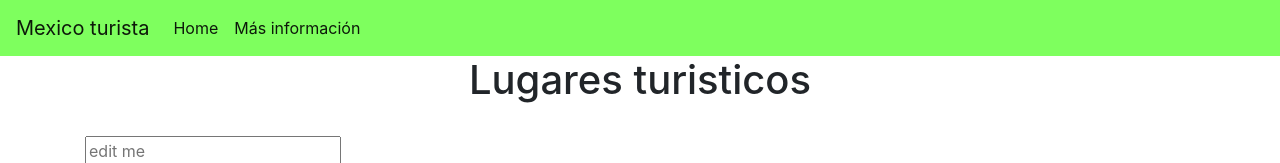
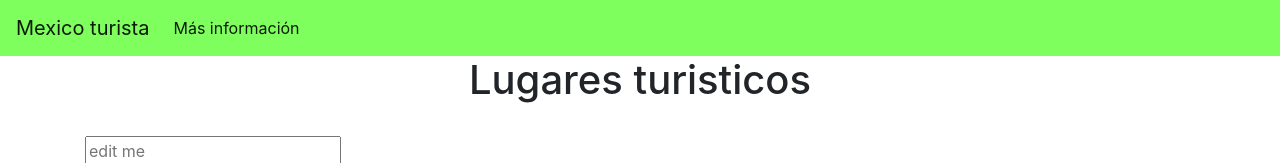
Before and after one commit to castorenandres/act2VueJs, a plain HTML site: page index.html in a window 1280 px wide. Shown: the top 163 px of the page. Drawn offline with nearby package versions, Linux system fonts and the light colour scheme.

Commit message:
se elimino la pestaña de home

```diff
--- a/index.html
+++ b/index.html
@@ -19,9 +19,6 @@
 
             <div class="collapse navbar-collapse" id="navbarSupportedContent">
                 <ul class="navbar-nav mr-auto">
-                  <li class="nav-item active">
-                    <a class="nav-link" href="/index.html">Home <span class="sr-only">(current)</span></a>
-                  </li>
                   <li class="nav-item active">
                       <a class="nav-link" href="https://lanzateyviaja.com/mexico/lugares-turisticos">Más información <span class="sr-only">(current)</span></a>
                   </li>
```
